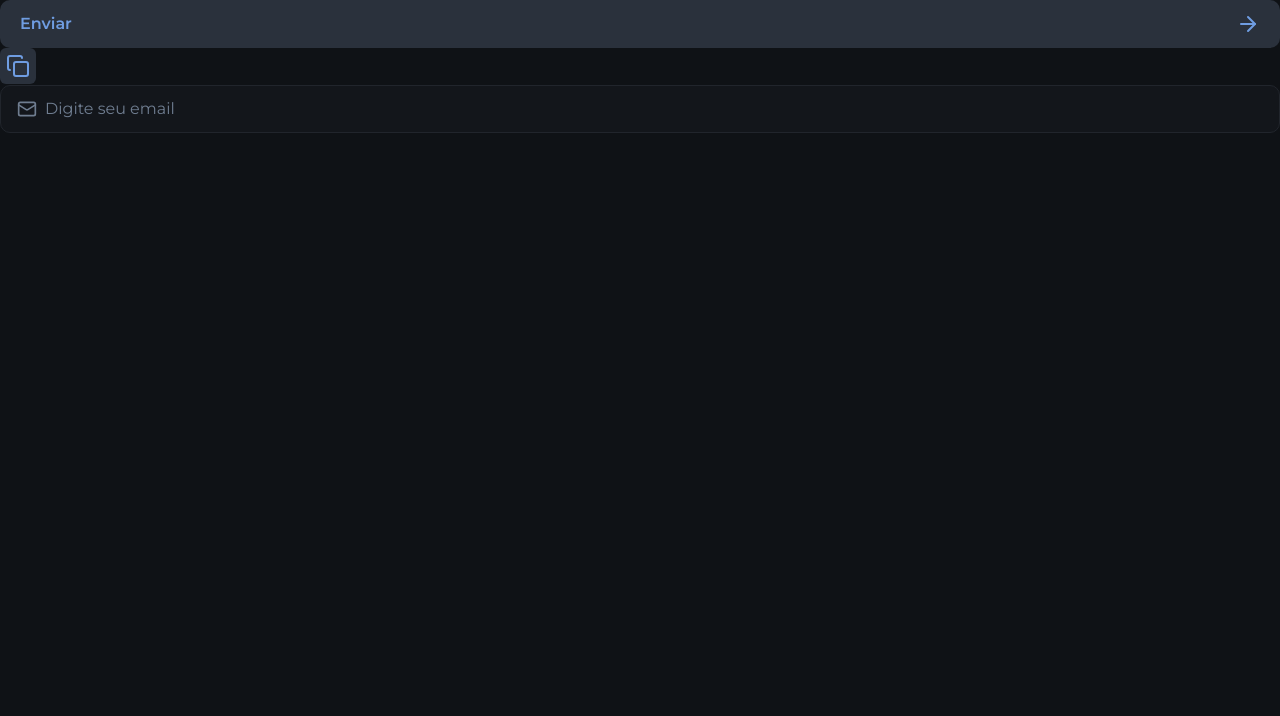
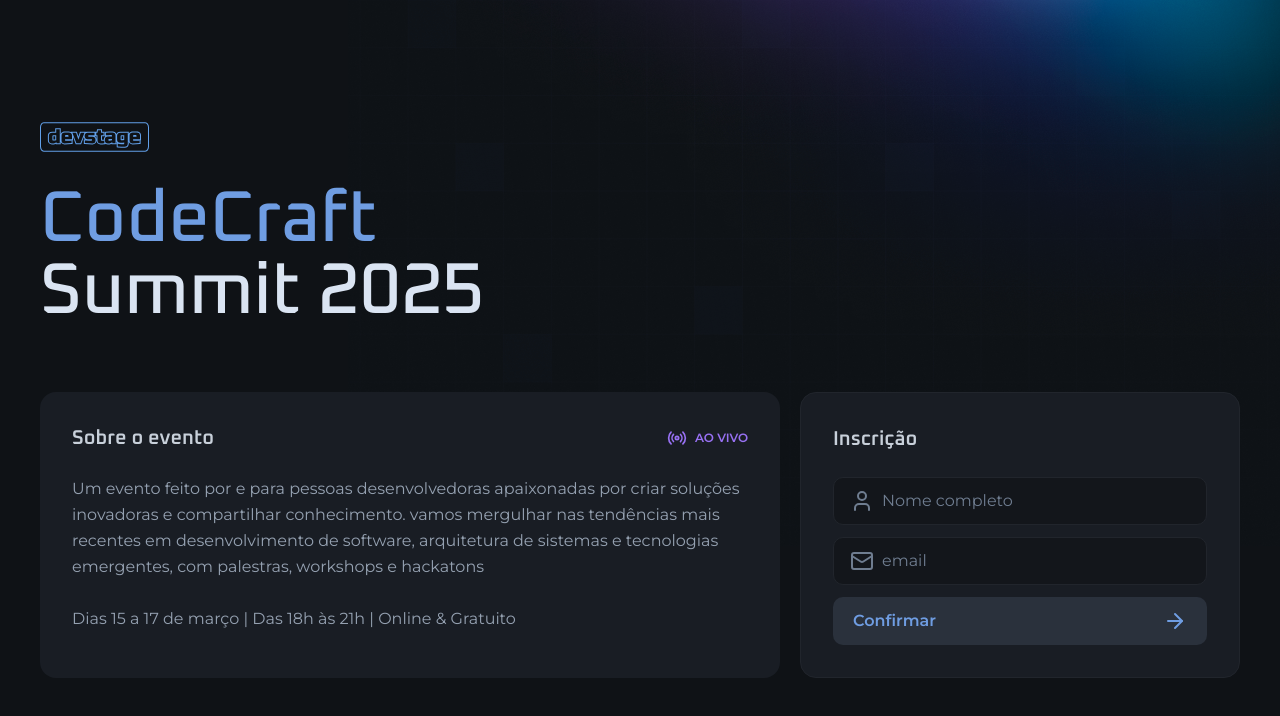
Before and after one commit to Urassamx7/nlw-connect-nextjs, a Next.js app: page / in a window 1280 px wide. Shown: the top 716 px of the page. Built offline with nearby package versions, Linux system fonts and the light colour scheme.

Commit message:
Setup HomePage

```diff
--- a/src/app/layout.tsx
+++ b/src/app/layout.tsx
@@ -1,29 +1,31 @@
-import type { Metadata } from "next";
-import "./globals.css";
-import { Montserrat, Oxanium } from "next/font/google";
+import type { Metadata } from 'next'
+import './globals.css'
+import { Montserrat, Oxanium } from 'next/font/google'
 
 export const metadata: Metadata = {
-  title: "Devstage",
-};
+  title: 'Devstage',
+}
 
 const oxanium = Oxanium({
-  weight: ["500", "600"],
-  subsets: ["latin"],
-  variable: "--font-oxanium",
-});
+  weight: ['500', '600'],
+  subsets: ['latin'],
+  variable: '--font-oxanium',
+})
 const montserrat = Montserrat({
-  weight: ["400", "600"],
-  subsets: ["latin"],
-  variable: "--font-montserrat",
-});
+  weight: ['400', '600'],
+  subsets: ['latin'],
+  variable: '--font-montserrat',
+})
 export default function RootLayout({
   children,
 }: Readonly<{
-  children: React.ReactNode;
+  children: React.ReactNode
 }>) {
   return (
     <html lang="en" className={`${oxanium.variable} ${montserrat.variable}`}>
-      <body className="bg-gray-900 antialiased text-gray-100">{children}</body>
+      <body className="bg-gray-900 antialiased text-gray-100 bg-[url(/background.png)] bg-no-repeat bg-top md:bg-right-top">
+        {children}
+      </body>
     </html>
-  );
+  )
 }
--- a/src/app/page.tsx
+++ b/src/app/page.tsx
@@ -1,27 +1,67 @@
-import { Button } from "@/components/button";
-import { IconButton } from "@/components/icon-button";
-import { InputField, InputIcon, InputRoot } from "@/components/input";
-import { ArrowRight, Copy, Mail } from "lucide-react";
-
+import logo from '@/assets/logo.svg'
+import { Button } from '@/components/button'
+import { InputField, InputIcon, InputRoot } from '@/components/input'
+import { ArrowRight, Mail, Radio, User } from 'lucide-react'
+import Image from 'next/image'
 export default function Home() {
   return (
-    <main>
-      <Button type="submit">
-        Enviar
-        <ArrowRight />
-      </Button>
+    <main className="max-w-[1240px] mx-auto px-5 py-8 md:py-0">
+      <div className="min-h-dvh flex flex-col justify-center gap-16">
+        <div className="flex flex-col gap-8 items-center md:items-start">
+          <Image src={logo} alt="Devstage" width={108.5} height={30} />
 
-      <IconButton>
-        <Copy />
-      </IconButton>
-      <div>
-        <InputRoot>
-          <InputIcon>
-            <Mail  className="size-5"/>
-          </InputIcon>
-          <InputField />
-        </InputRoot>
+          <h1 className="text-4xl text-center leading-none font-heading font-medium flex flex-col md:text-7xl md:text-left">
+            <span className="text-blue">CodeCraft</span>
+            Summit 2025
+          </h1>
+        </div>
+        <div className="flex gap-5 items-stretch flex-col md:flex-row">
+          <div className="flex-1 bg-gray-700 border-gray-600 rounded-2xl p-8 space-y-6">
+            <div className="flex items-center justify-between">
+              <h2 className="font-heading font-semibold text-gray-200 text-xl">
+                Sobre o evento
+              </h2>
+              <span className="text-purple font-semibold text-xs flex items-center gap-2">
+                <Radio className="size-5" />
+                AO VIVO
+              </span>
+            </div>
+            <p className="text-gray-300 leading-relaxed text-sm md:text-base">
+              Um evento feito por e para pessoas desenvolvedoras apaixonadas por
+              criar soluções inovadoras e compartilhar conhecimento. vamos
+              mergulhar nas tendências mais recentes em desenvolvimento de
+              software, arquitetura de sistemas e tecnologias emergentes, com
+              palestras, workshops e hackatons
+              <br />
+              <br />
+              Dias 15 a 17 de março | Das 18h às 21h | Online & Gratuito
+            </p>
+          </div>
+          <form className="bg-gray-700 border border-gray-600 rounded-2xl p-8 space-y-6 w-full md:max-w-[440px]">
+            <h2 className="font-heading font-semibold text-gray-200 text-xl">
+              Inscrição
+            </h2>
+            <div className="space-y-3">
+              <InputRoot>
+                <InputIcon>
+                  <User />
+                </InputIcon>
+                <InputField type="text" placeholder="Nome completo" />
+              </InputRoot>
+              <InputRoot>
+                <InputIcon>
+                  <Mail />
+                </InputIcon>
+                <InputField type="email" placeholder="email" />
+              </InputRoot>
+              <Button type="submit">
+                Confirmar
+                <ArrowRight />
+              </Button>
+            </div>
+          </form>
+        </div>
       </div>
     </main>
-  );
+  )
 }
```
